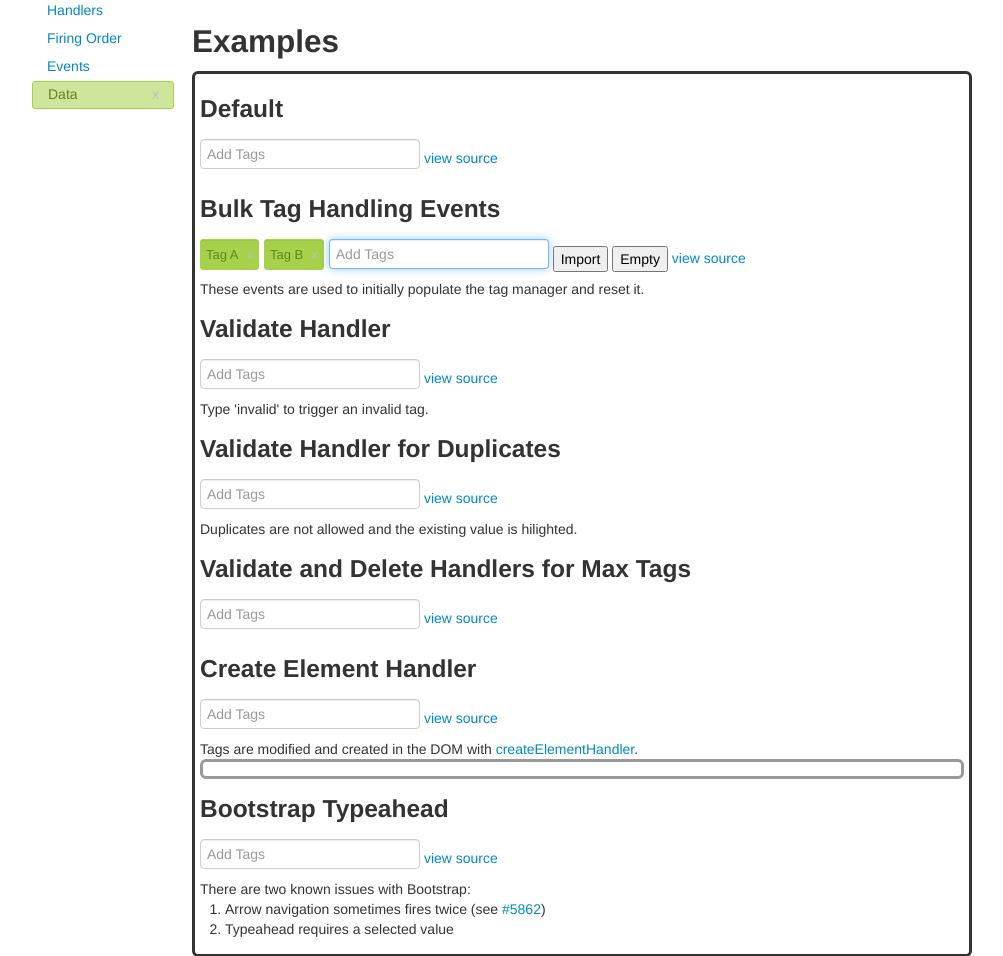
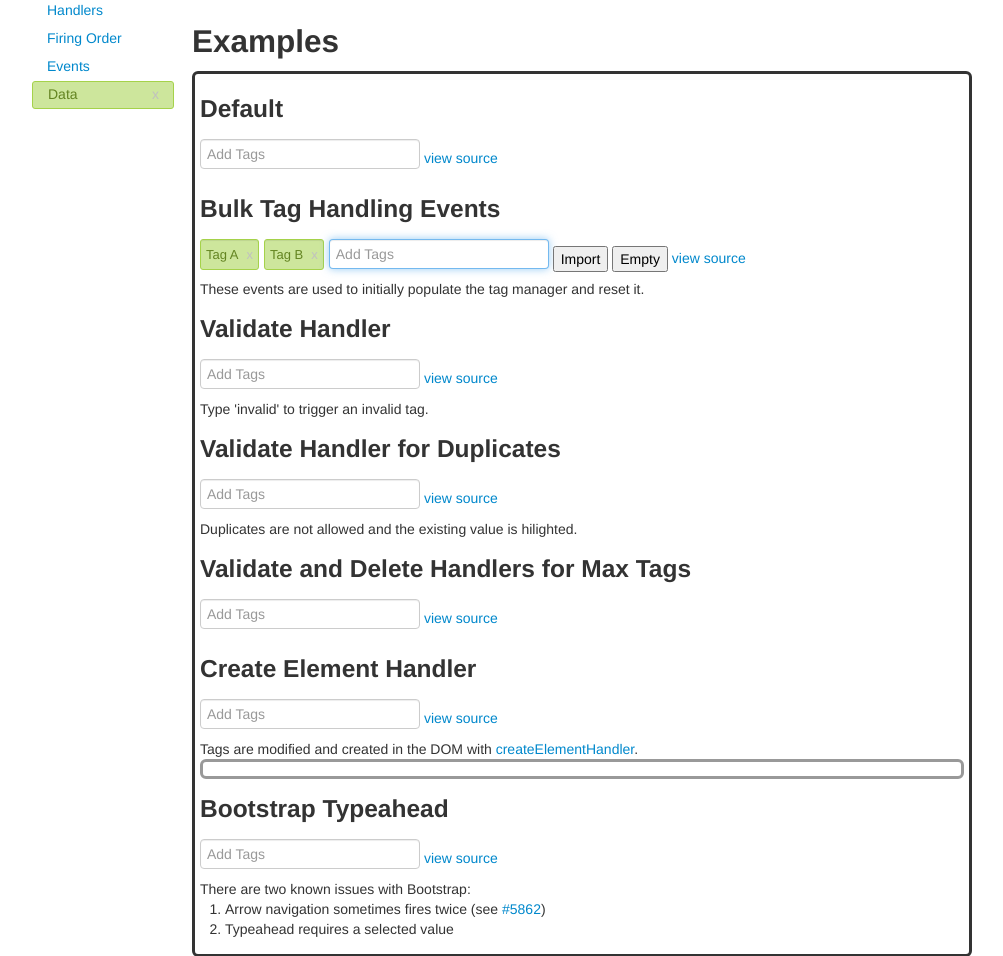
Before and after one commit to soliantconsulting/tagmanager, a web app: file index.html in a window 1280 px wide. Shown: the part 203-1159 px from the top of the page, without its empty margins (138-1141 px from the left). Run offline with its HTML, style and script files only (its server is not run), Linux system fonts and the light colour scheme; some libraries are stand-ins or nearby versions.

Commit message:
Imported less css

```diff
--- a/css/tagmanager.css
+++ b/css/tagmanager.css
@@ -1,5 +1,5 @@
 .tagmanagerTag {
-  background: none repeat scroll 0 0 #a5d24a;
+  background: none repeat scroll 0 0 #cde69c;
   border: 1px solid #a5d24a;
   border-radius: 3px;
   color: #638421;
```
